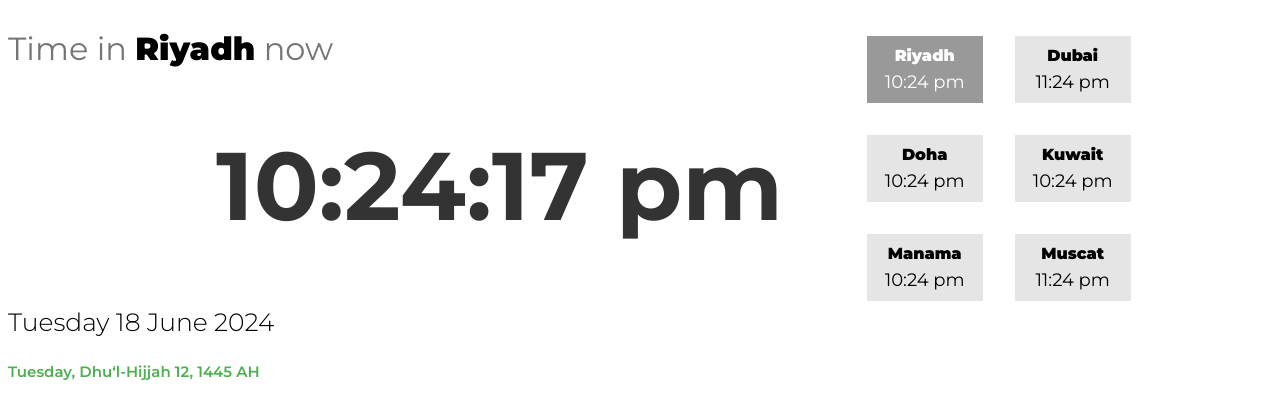
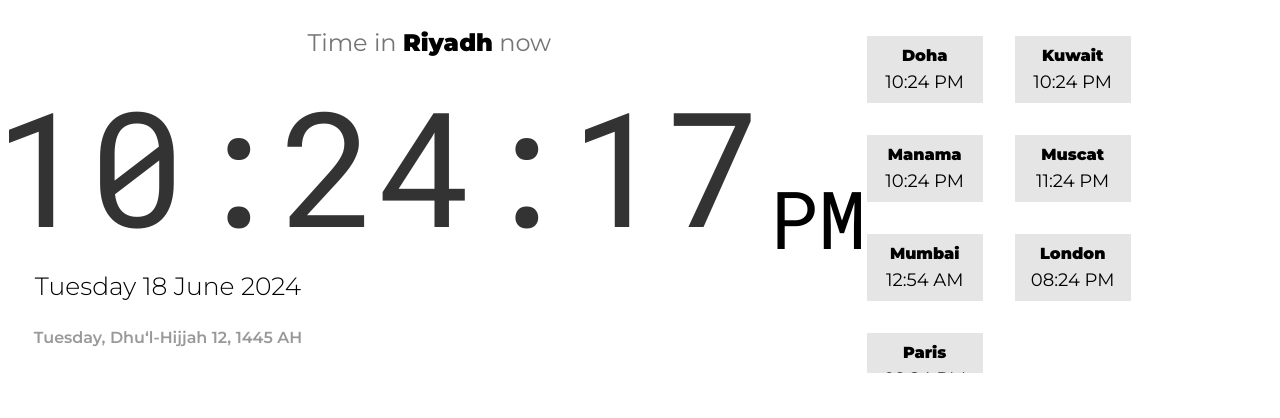
Before and after one commit to balaji1610/time-now, a Next.js app: page / in a window 1280 px wide. Shown: the top 418 px of the page. Built offline with nearby package versions, Linux system fonts and the light colour scheme; no server answers.

Commit message:
UI modefied - 02

```diff
--- a/src/app/Context/ApplicationContext.tsx
+++ b/src/app/Context/ApplicationContext.tsx
@@ -26,7 +26,7 @@ interface ContextProps {
 
 const ApplicationProvider: React.FC<ContextProps> = ({ children }) => {
   const [loading, setLoading] = useState<boolean>(false);
-  const [currentCity, setCurrentCity] = useState("Riyadh");
+  const [currentCity, setCurrentCity] = useState("Dubai");
   const [isNotDisplayPrayerTime, setIsNotDisplayPrayerTime] =
     useState<boolean>(false);
   return (
--- a/src/app/TimePage.tsx
+++ b/src/app/TimePage.tsx
@@ -82,14 +82,23 @@ export default function TimePage() {
   ).format(time);
 
   const timeZoneStyle = {
+    cityFlex: {
+      display: "flex",
+      flexDirection: "row" as "row",
+      justifyContent: "center",
+    },
     cityTime: {
-      fontSize: "6rem",
+      fontSize: "10rem",
       display: "inline",
-      marginLeft: "13rem",
-      lineHeight: "12rem",
+      lineHeight: "11rem",
       color: "#333333",
+      width: "49rem",
     },
-
+    hourFormat: {
+      fontSize: "5rem",
+      marginTop: "88px",
+      marginLeft: "9px",
+    },
     currentCityParentCard: {
       display: "flex",
       flexDirection: "row" as "row",
@@ -108,11 +117,20 @@ export default function TimePage() {
     date: {
       fontWeight: "300",
       fontSize: "25px",
+      display: "inline",
     },
     regionaldate: {
       fontWeight: "600",
-      fontSize: "15px",
-      color: "#4CAF50",
+      fontSize: "16px",
+      color: "rgb(153, 153, 153)",
+    },
+
+    dateLayout: {
+      display: "inline-flex",
+      flexDirection: "column" as "column",
+      justifyContent: "flex-start",
+      alignItems: "center",
+      width: "20rem",
     },
   };
 
@@ -121,7 +139,9 @@ export default function TimePage() {
       timeStyle: "short",
       timeZone: city,
       hour12: true,
-    } as timeOptionsType).format(time);
+    } as timeOptionsType)
+      .format(time)
+      .split(" ");
   };
 
   const handleOnClick = (item: TimeZoneInfoType) => {
@@ -161,25 +181,35 @@ export default function TimePage() {
     <div style={{ overflow: "hidden" }}>
       <Grid container xs={12}>
         <Grid xs={8}>
-          <h1
+          <h2
             className={Font.city}
-            style={{ color: "#757575", fontWeight: "400" }}
+            style={{ color: "#757575", fontWeight: "400", textAlign: "center" }}
           >
             Time in&nbsp;
             <span style={{ color: "black", fontWeight: "900" }}>
               {currentTimeDate.city}
             </span>{" "}
             now
-          </h1>
-          <h3 className={Font.city} style={timeZoneStyle.cityTime}>
-            {cityTime[0]}&nbsp;{cityTime[1]}
-          </h3>
-          <h3 className={Font.city} style={timeZoneStyle.date}>
-            {cityDate}
-          </h3>
-          <h5 className={Font.city} style={timeZoneStyle.regionaldate}>
-            {regionalDate}
-          </h5>
+          </h2>
+
+          <div className={Font.hourfont} style={timeZoneStyle.cityFlex}>
+            {" "}
+            <div style={timeZoneStyle.cityTime}> {cityTime[0]}</div>
+            <div style={timeZoneStyle.hourFormat}>
+              {cityTime[1].toUpperCase()}
+            </div>
+          </div>
+
+          <div className={Font.city} style={timeZoneStyle.dateLayout}>
+            <div>
+              {" "}
+              <h3 style={timeZoneStyle.date}>{cityDate}</h3>
+            </div>
+            <div>
+              {" "}
+              <h5 style={timeZoneStyle.regionaldate}>{regionalDate}</h5>
+            </div>
+          </div>
         </Grid>
         <Grid xs={4}>
           <div style={timeZoneStyle.currentCityParentCard}>
@@ -220,7 +250,8 @@ export default function TimePage() {
                     >
                       <div className={Font.city}> {city}</div>
                       <div style={{ fontWeight: "400", fontSize: "18px" }}>
-                        {currentCityTime(timeZone)}
+                        {currentCityTime(timeZone)[0]}&nbsp;
+                        {currentCityTime(timeZone)[1].toUpperCase()}
                       </div>
                     </div>
                   </span>
--- a/src/app/page.module.css
+++ b/src/app/page.module.css
@@ -1,5 +1,8 @@
 @import url("https://fonts.googleapis.com/css2?family=Montserrat:ital,wght@0,100..900;1,100..900&display=swap");
-
+@import url("https://fonts.googleapis.com/css2?family=Roboto+Mono:ital,wght@0,100..700;1,100..700&display=swap");
 .city {
   font-family: "Montserrat";
 }
+.hourfont {
+  font-family: "Roboto Mono", monospace;
+}
--- a/src/app/utilities/GulfTimeZoneInfo.ts
+++ b/src/app/utilities/GulfTimeZoneInfo.ts
@@ -30,6 +30,24 @@ const GulfTimeZoneInfo = [
     timeZone: "Asia/Muscat",
     country: "Oman",
   },
+
+  {
+    city: "Mumbai",
+    timeZone: "Asia/Kolkata",
+    country: "India",
+  },
+
+  {
+    city: "London",
+    timeZone: "Europe/London",
+    country: "United Kingdom",
+  },
+
+  {
+    city: "Paris",
+    timeZone: "Europe/Paris",
+    country: "France",
+  },
 ];
 
 export default GulfTimeZoneInfo;
```
